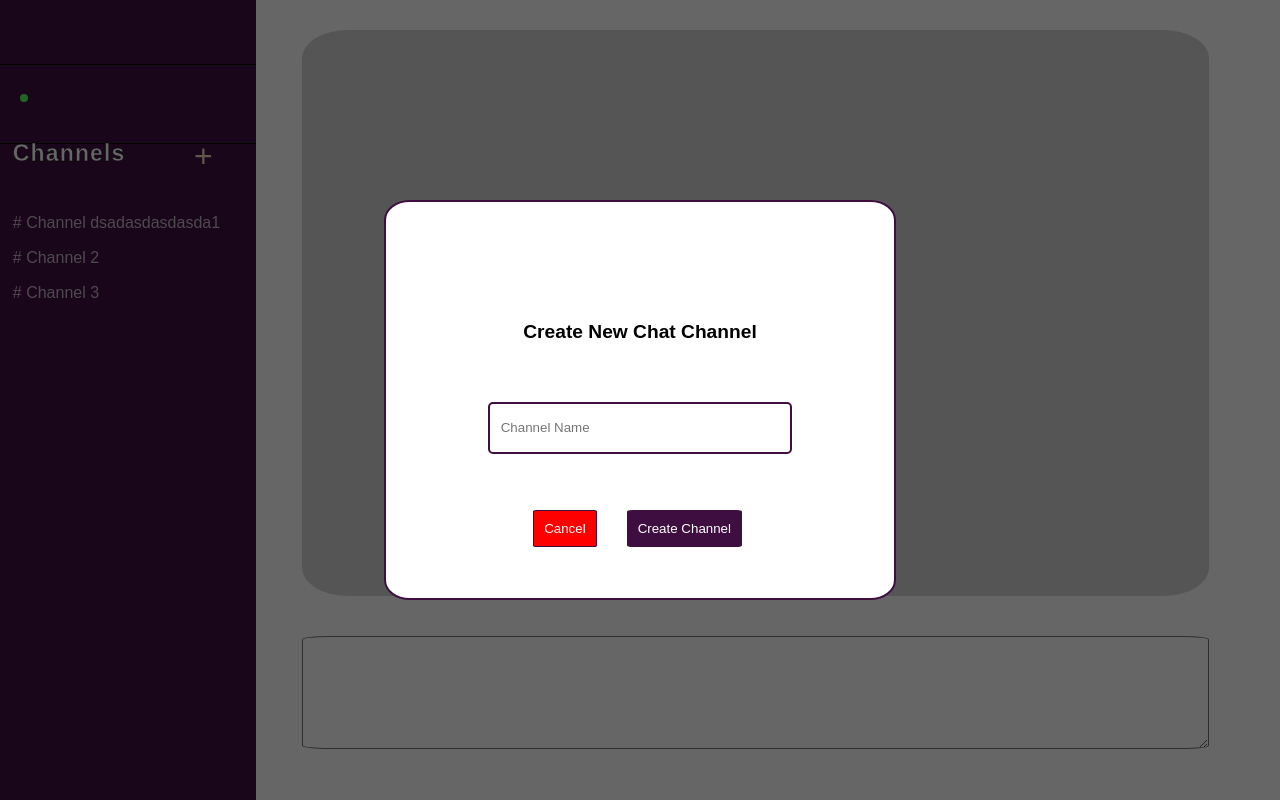
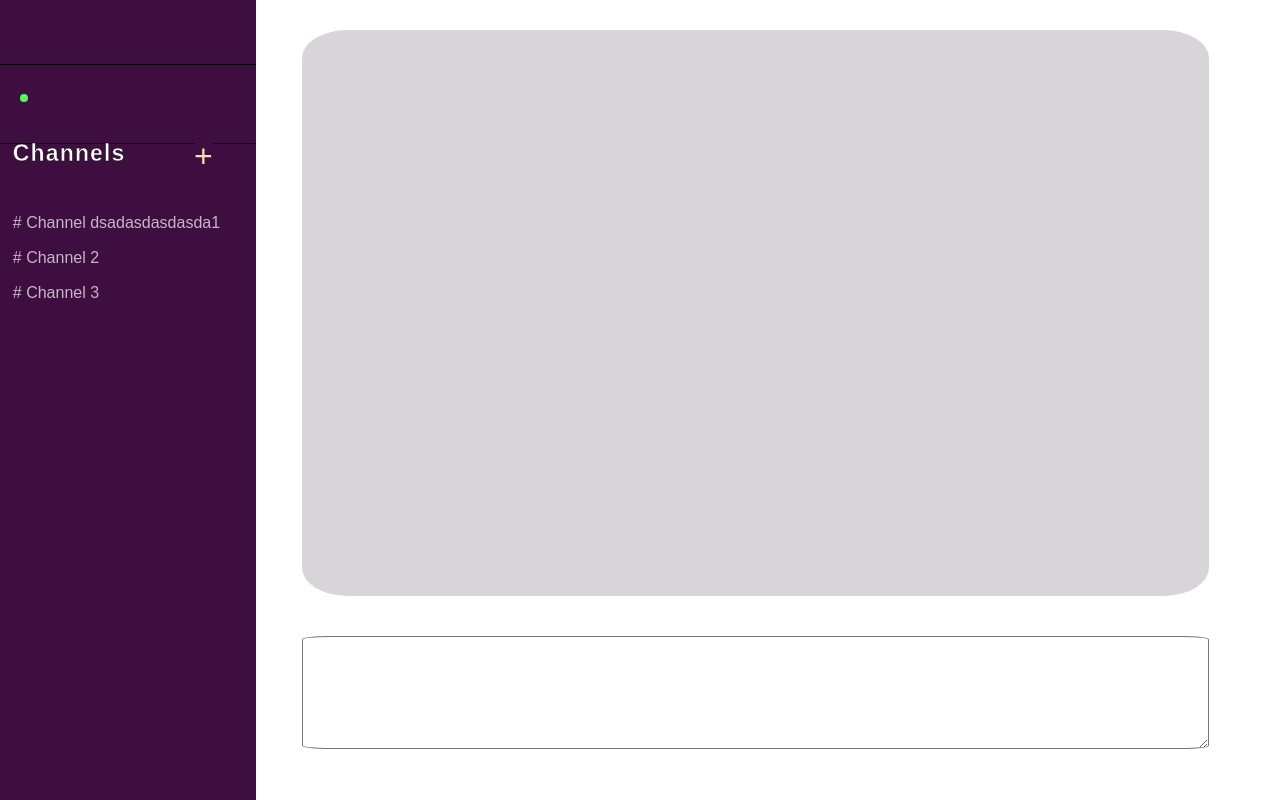
Before and after one commit to A-Fayez/flack, a Flask app: template templates/chat.html in a window 1280 px wide. Run offline with Flask 2, Linux system fonts and the light colour scheme; the template is opened without the code that fills it, so the values that code supplies are empty; style sheets or scripts are compiled from the project's sources.

Commit message:
some js functionality for pooup

```diff
--- a/static/css/style.css
+++ b/static/css/style.css
@@ -13,6 +13,9 @@ body {
     margin: 0;
 }
 
+button:hover {
+    cursor:pointer;
+}
 
 h1 {
     grid-area: 1 / 2 / 2 / 3;
--- a/static/js/chat.js
+++ b/static/js/chat.js
@@ -3,15 +3,23 @@
     load the chat conten
 */
 document.addEventListener('DOMContentLoaded', () => {
+
     const displayName = document.querySelector("#name").innerHTML;
     localStorage.setItem('name', displayName);
 
+    // control displaying of popup
+    const popup = document.querySelector(".popup");
     document.querySelector("#new-channel-btn").onclick = () => {
+        popup.style.display = "flex";
+    };
+    document.querySelector("#cancel").onclick = () => {
+        popup.style.display = "none";
+    };
 
-        const windowParam = `scrollbars=no,resizable=no,status=no,location=no,toolbar=no,menubar=no,
-                             width=50%,height=50%,left=25%,top=25%`;
+    // creating new channel
+    document.querySelector("#create").onclick = () => {
+        // TODO:
+    };
 
-        window.open("/popup", "New Channel",  windowParam).focus();
-    }
 
 });
--- a/static/sass/chat.scss
+++ b/static/sass/chat.scss
@@ -83,6 +83,8 @@
 
 #new-channel-btn {
   position: relative;
+  background-color: #3F0E40;
+  border: none;
   top: -4%;
   left: 30%;
   color: wheat;
@@ -168,7 +170,7 @@ ul li a:hover,
   width: 100%;
   background: rgba(0, 0, 0, 0.6);
   z-index: 1;
-  display: flex;
+  display: none;
   justify-content: center;
   align-items: center;
   text-align: center;
--- a/templates/chat.html
+++ b/templates/chat.html
@@ -14,7 +14,7 @@
     <div class="channels-section">
 
         <span id="channels-label"><b>Channels</b></span>
-        <a href="" id="new-channel-btn">+</a>
+        <button id="new-channel-btn">+</button>
 
         <ul class="channels">
             <li><a href="" id="ch-nm">#  Channel dsadasdasdasda1</a></li>
```
